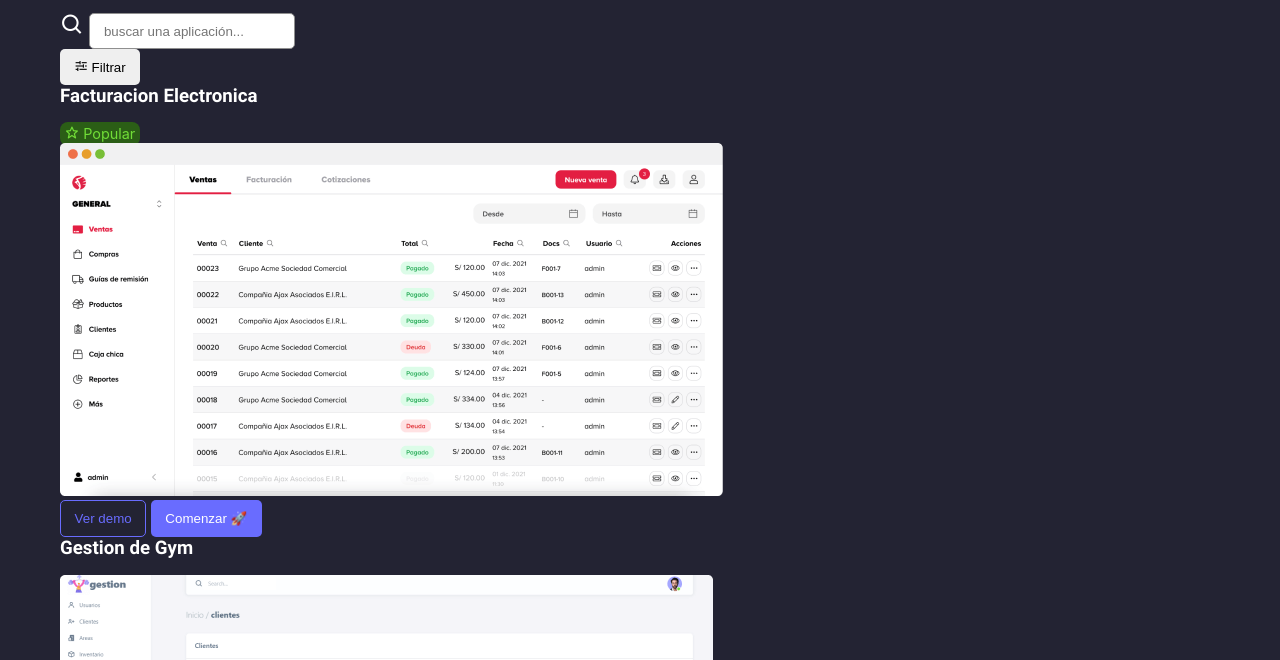
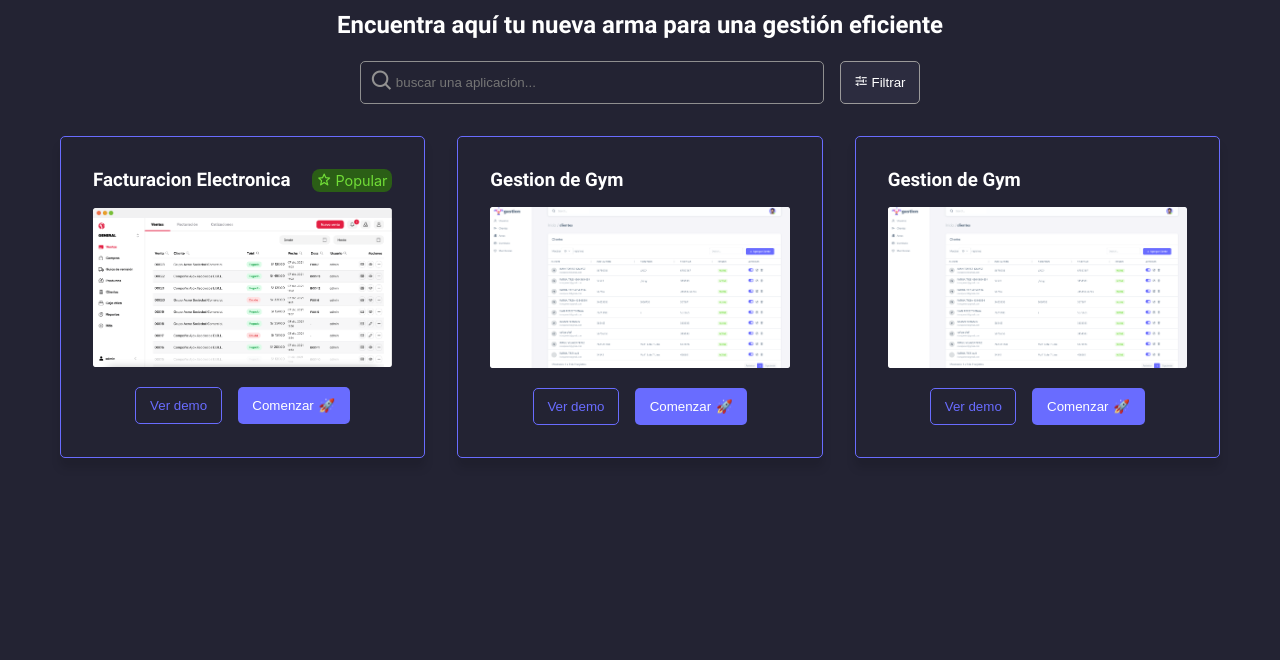
Before and after one commit to Ivanproyectos/desarrollo-web-coder, a plain HTML site: page pages/soluciones.html in a window 1280 px wide. Shown: the part 103-763 px from the top of the page. Drawn offline with Linux system fonts and the light colour scheme; a web font is replaced by a local one.

Commit message:
soluciones con sass listo

```diff
--- a/scss/main.scss
+++ b/scss/main.scss
@@ -2,6 +2,7 @@
 @import 'Utilities/variables';
 @import 'Utilities/mixins';
 @import 'Utilities/text';
+@import 'Utilities/keyframes';
 //reset
 @import 'base/reset';
 @import 'base/typography';
--- a/scss/pages/_soluciones.scss
+++ b/scss/pages/_soluciones.scss
@@ -0,0 +1,126 @@
+h1 {
+    text-align: center;
+    padding: 0 2rem;
+    margin-bottom: 2rem;
+}
+
+.aplicaciones {
+    margin: 3rem 0;
+
+    &__filtro {
+        @include flex-between;
+        gap: 2rem;
+    }
+
+    &__input {
+        position: relative;
+        display: flex;
+        align-items: center;
+        justify-content: center;
+        flex: 1;
+
+        input {
+            padding-left: 30px;
+            background-color: transparent;
+            color: #fff;
+            width: 100%;
+        }
+    }
+
+    &__icon-input {
+        position: absolute;
+        color: #929191;
+        left: 10px;
+    }
+
+    &__btn-filtro {
+        background-color: #2C2C3F;
+        border: 1px solid #9b9a9a;
+        color: #fff;
+
+    }
+
+    &__lista-app {
+        margin-top: 2rem;
+        display: grid;
+        grid-template-columns: repeat(1, 1fr);
+        gap: 2rem;
+    }
+
+    &__app {
+        display: flex;
+        flex-flow: column wrap;
+        border: 1px solid map-get($theme-colores , primary);
+        padding: 2rem;
+        border-radius: 5px;
+        box-shadow: 0px 10px 10px rgba(0, 0, 0, .12);
+        gap: 1rem;
+
+        h3 {
+            margin-bottom: 0;
+        }
+
+        figure {
+            width: 100%;
+
+            img {
+                transition: all 0.5s ease-in-out;
+                width: 100%;
+                object-fit: cover;
+            }
+        }
+        &:hover .aplicaciones__icon-animado {
+            animation:0.5s linear volar-cohete ;
+        }
+    }
+
+    &__app-titulo {
+        display: flex;
+        justify-content: space-between;
+        align-items: center;
+
+    }
+
+    &__acciones {
+        display: flex;
+        justify-content: center;
+        align-items: center;
+        gap: 1rem;
+    }
+
+    &__acciones--principal {
+        overflow: hidden;
+        display: flex;
+        align-items: center;
+        justify-content: center;
+        gap: 0.3rem;
+    }
+
+    &__icon-animado {
+        display: block;
+        transform: translateX(0) translateY(0);
+        transition: transform 0.5s ease-in;
+    }
+}
+
+@media only screen and (min-width:map-get($break-points, desktop)) {
+
+    .aplicaciones__lista-app{
+        grid-template-columns: repeat(3, 1fr);
+
+    }
+    .aplicaciones__input{
+        flex: initial;
+        width: 40%;
+        input {
+            padding: 0.8rem 1rem;
+            padding-left: 35px;
+        }
+    }
+    .aplicaciones__filtro {
+        display: flex;
+        justify-content: center;
+        gap: 1rem;
+    }
+
+}
```
Also changed, not shown: css/main.css, 1 other file.
